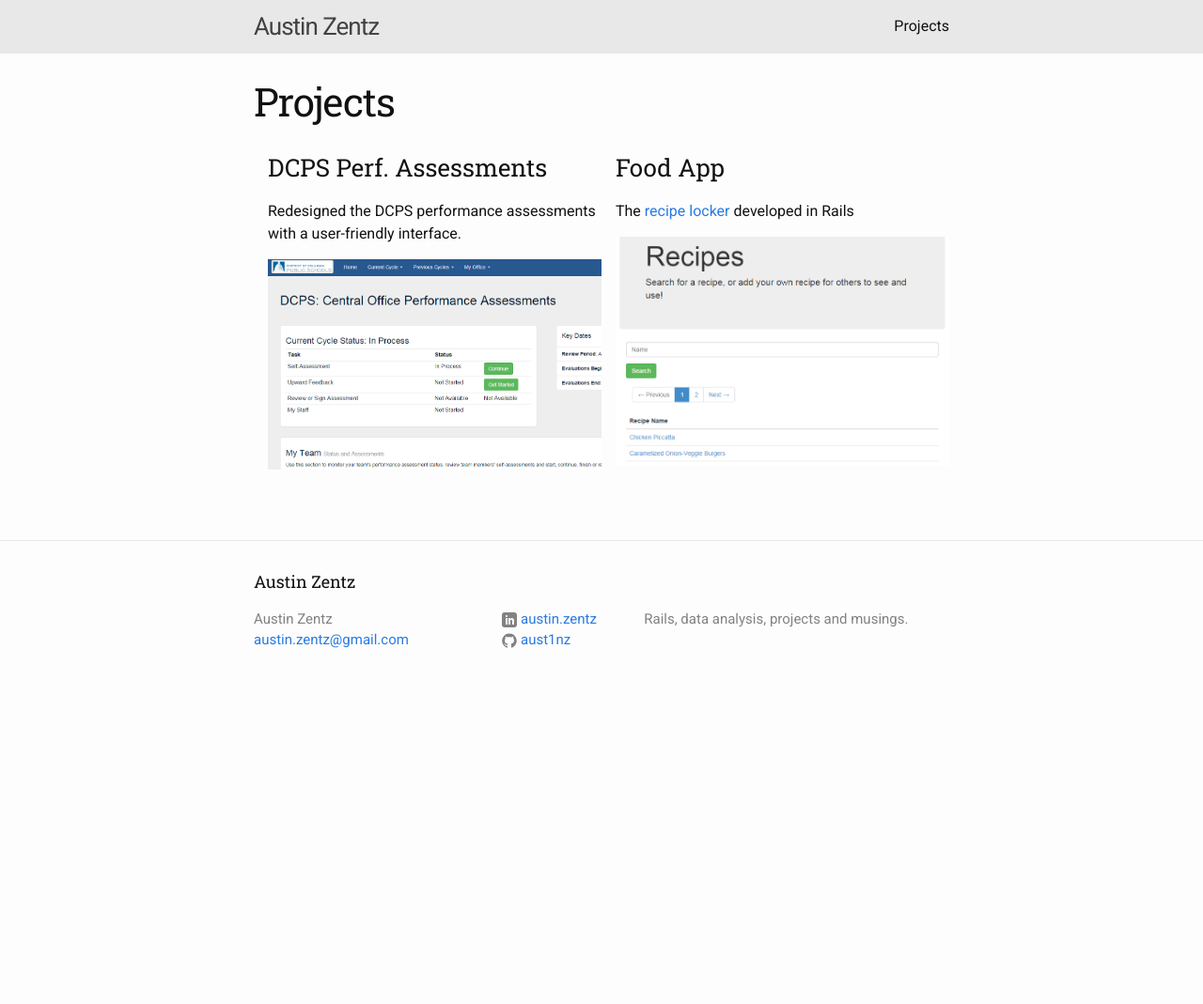
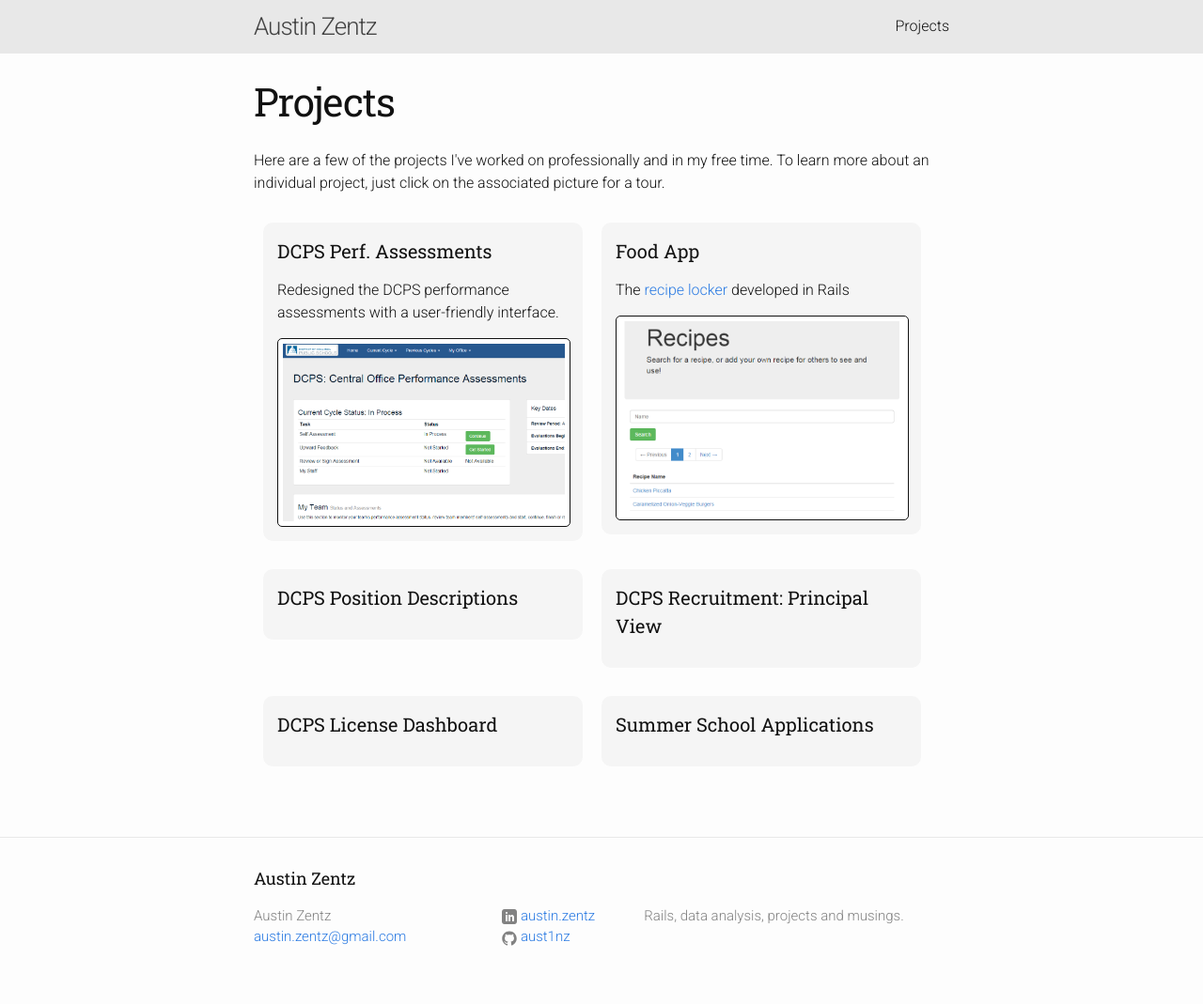
Before and after one commit to aust1nz/aust1nz.github.io, a Jekyll site: the page built from projects.html, in a window 1280 px wide. Shown: the whole page at 94% size. Built offline with Jekyll 4.4.1, drawn with Linux system fonts in a browser that asks for light colours; before the commit the page ends 900 px from its top, so only the background shows below that.

Commit message:
Add blog post and formatting

```diff
--- a/_sass/_layout.scss
+++ b/_sass/_layout.scss
@@ -17,6 +17,7 @@
     letter-spacing: -1px;
     margin-bottom: 0;
     float: left;
+    font-weight: 500;
 
     &,
     &:visited {
@@ -256,16 +257,31 @@
 
 .project-col {
     float: left;
-    margin-bottom: $spacing-unit / 2;
-    padding-left: $spacing-unit / 2;
-    width: -webkit-calc(50% - (#{$spacing-unit} / 2));
-    width:         calc(50% - (#{$spacing-unit} / 2));
+    -moz-border-radius: 10px;
+    border-radius: 10px;
+    background-color: $grey-color-lightest;
+    margin: $spacing-unit / 2 10px $spacing-unit / 2 10px;
+    padding:  $spacing-unit / 2 $spacing-unit / 2 $spacing-unit / 2 $spacing-unit / 2;
+    width: -webkit-calc(50% - (#{$spacing-unit} * 2));
+    width:         calc(50% - (#{$spacing-unit} * 2));
 }
 
 @include media-query($on-palm) {
     .project-col {
         float: none;
-        width: -webkit-calc(100% - (#{$spacing-unit} / 2));
-        width:         calc(100% - (#{$spacing-unit} / 2));
+        width: -webkit-calc(100% - (#{$spacing-unit}));
+        width:         calc(100% - (#{$spacing-unit}));
     }
 }
+
+.project-img {
+    text-align: center;
+    width: -webkit-calc(100% - (10px));
+    width:         calc(100% - (10px));
+    border: solid;
+    border-width:  1px;
+    -moz-border-radius: 5px;
+    border-radius: 5px;
+    background-color: white;
+    padding: 5px 5px 5px 5px;
+}
--- a/css/main.scss
+++ b/css/main.scss
@@ -51,5 +51,5 @@ $on-laptop:        800px;
         "custom"
 ;
 
-@import url(http://fonts.googleapis.com/css?family=Roboto);
+@import url(http://fonts.googleapis.com/css?family=Roboto:300);
 @import url(http://fonts.googleapis.com/css?family=Roboto+Slab);
--- a/index.html
+++ b/index.html
@@ -6,7 +6,7 @@ layout: default
 
   <div class="about">
     <h2>What's This?</h2>
-    <p>This is a personal site for Austin Zentz. It doesn't have much now, but it's my little home on the web. Thanks for stopping by!</p>
+    <p>This is a personal site for Austin Zentz. It doesn't have much now, but it's my little space on the web. Thanks for stopping by!</p>
   </div>
 
   <h2>Posts</h2>
--- a/projects.html
+++ b/projects.html
@@ -3,16 +3,35 @@ layout: page
 title: Projects
 permalink: /projects/
 ---
+
+<p>Here are a few of the projects I've worked on professionally and in my free time. To learn more about an individual project, just click on the associated picture for a tour.</p>
+
 <div class="project-col-wrapper">
   <div class="project-col">
-    <h3>DCPS Perf. Assessments</h3>
+    <h4>DCPS Perf. Assessments</h4>
     <p>Redesigned the DCPS performance assessments with a user-friendly interface.</p>
-    <img src="/images/performance_assessments.png" />
+    <img class="project-img" src="/images/performance_assessments.png" />
   </div>
   <div class="project-col">
-    <h3>Food App</h3>
+    <h4>Food App</h4>
     <p>The <a href="http://foodapp.austinzentz.com">recipe locker</a> developed in Rails</p>
-    <img src="/images/food_app.png" />
-  </div>
+    <img class="project-img" src="/images/food_app.png" />
   </div>
 </div>
+<div class="project-col-wrapper">
+  <div class="project-col">
+    <h4>DCPS Position Descriptions</h4>
+  </div>
+  <div class="project-col">
+    <h4>DCPS Recruitment: Principal View</h4>
+  </div>
+</div>
+
+<div class="project-col-wrapper">
+  <div class="project-col">
+    <h4>DCPS License Dashboard</h4>
+  </div>
+  <div class="project-col">
+    <h4>Summer School Applications</h4>
+  </div>
+</div>
```
Also changed, not shown: _posts/2014-10-20-getting-started-with-jekyll.markdown (added, +34 -0 lines).
